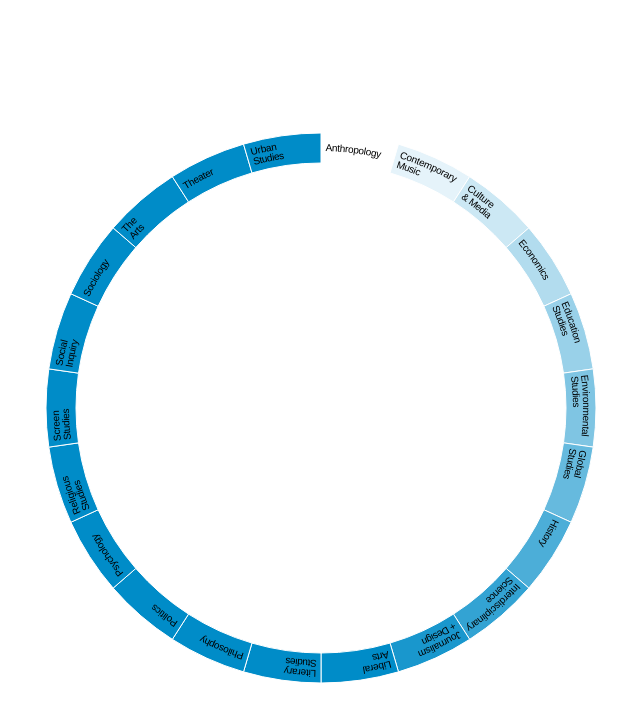
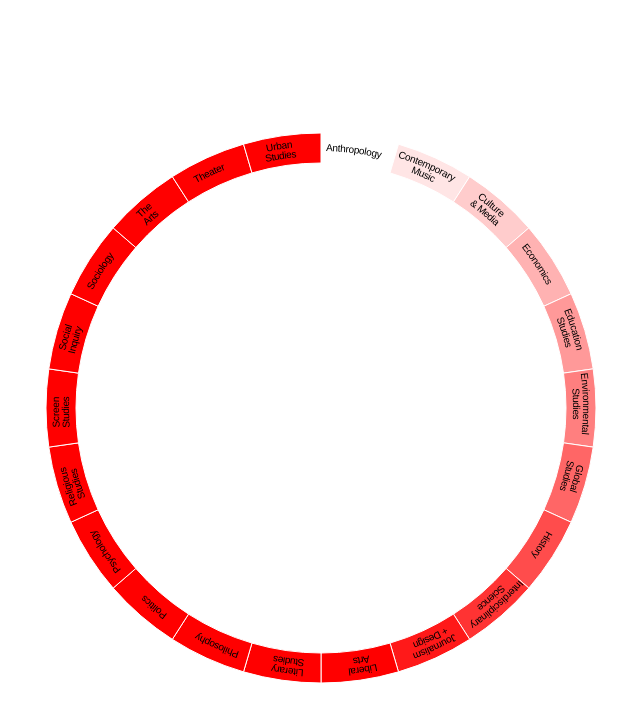
Before and after one commit to gianordoli/lang_catalog_prototype, a plain HTML site: page app/index.html in a window 1280 px wide. Shown: the whole page, without its empty margins (327-967 px from the left). Drawn offline with Linux system fonts and the light colour scheme.

Commit message:
fixed label alignment

```diff
--- a/app/assets/js/app.js
+++ b/app/assets/js/app.js
@@ -49,21 +49,23 @@ app.main = (function(){
 				    .value(function(d, i) { return 1; }); // Any value would do. We're just telling D3 that all arcs are equal
 		// console.log(pie(dataset));
 
-
 		var svg = d3.select("body")
 		            .append("svg")
 		            .attr("width", window.innerWidth)
-		            .attr("height", window.innerHeight);
+		            .attr("height", window.innerHeight)
+		            ;
 
 		var chart = svg.append("g")
-		               .attr("transform", "translate(" + width/2 + "," + height/2 + ")");
+		               .attr("transform", "translate(" + width/2 + "," + height/2 + ")")
+		               ;
 
 		// Each combo of arc and text will be inside this group
 		var g = chart.selectAll(".arc")
 					.data(pie(dataset))
 					.enter()
 					.append("g")
-					.attr("class", "arc");
+					.attr("class", "arc")
+					;
 
 		// Arcs
 	  	g.append("path")
@@ -72,8 +74,9 @@ app.main = (function(){
 				return 'arc_' + i;
 			})
 			.style("fill", function(d, i){
-				return 'rgba(0, 140, 200, ' + (i / 10) +')'
-			});
+				return 'hsla(0, 100%, 50%, ' + (i / 10) +')'
+			})
+			;
 
 		// Labels
 		// <text>
@@ -83,14 +86,15 @@ app.main = (function(){
 			var textPath = text.append("textPath")
 				    .attr("xlink:href",	function(d, i){
 				    	return '#arc_' + i;
-				    });
+				    })
+				    .attr("startOffset", 35)
+				    ;
 
 				// <tspan> 1stLine
 				textPath.append('tspan')
 						.text(function(d, i){
 								return d.data['1stLine'];
 						})
-						.attr("dx", 5)
 						.attr("dy", function(d, i){
 							if(!d.data.hasOwnProperty('2ndLine')){
 								return arcWeight/2;
@@ -103,14 +107,21 @@ app.main = (function(){
 					// console.log(d3.select(this));
 					if(d.data.hasOwnProperty('2ndLine')){
 						var parent = d3.select(this.parentNode);
+						var firstLineWidth = this.parentNode.getComputedTextLength();
 						parent.append('tspan')
-								.attr("dx", -this.getComputedTextLength())
-								.attr("dy", arcWeight/3)
 								.text(function(d, i){
 										return d.data['2ndLine'];
-								});
+								})
+								.each(function(d){
+									var secondLineWidth = this.getComputedTextLength();
+									d3.select(this).attr("dx", -(firstLineWidth + secondLineWidth)/2)
+												   .attr("dy", arcWeight/3)
+												   ;
+								})
+								;
 					}
-				});
+				})
+				;
 	}
 
 	var init = function(){
--- a/app/index.html
+++ b/app/index.html
@@ -7,10 +7,12 @@
 
 	.arc text {
 	  font: 10px sans-serif;
+	  text-anchor: middle;
 	}
 
 	.arc text tspan{
 	  alignment-baseline: middle;
+	  text-anchor: middle;
 	}
 
 	.arc path {
```
